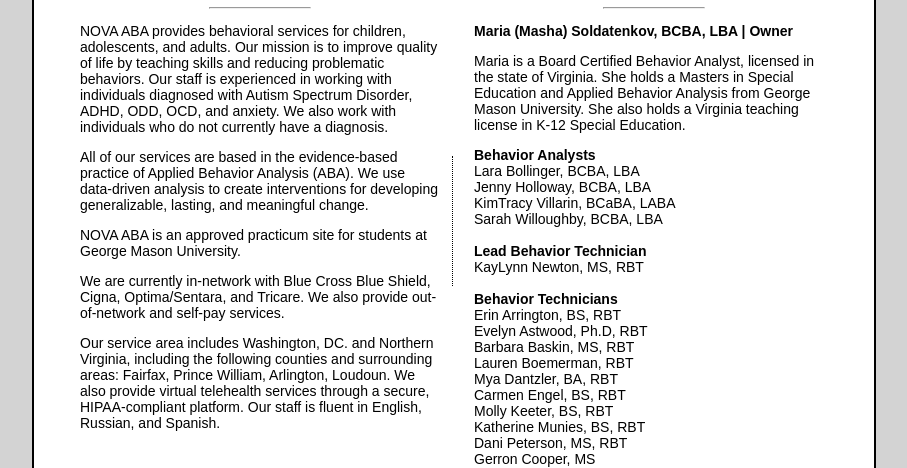
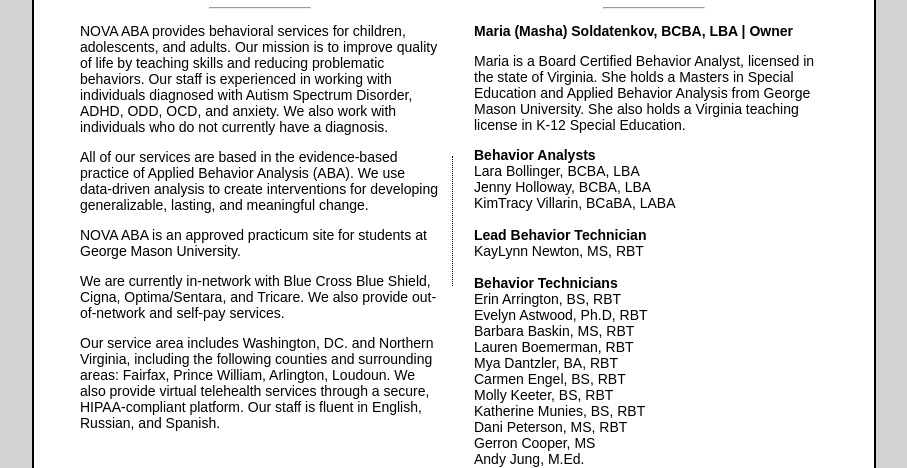
Before and after one commit to nova-aba/nova-aba.github.io, a plain HTML site: page about.html in a window 1280 px wide. Shown: the part 213-681 px from the top of the page, without its empty margins (186-1093 px from the left). Drawn offline with Linux system fonts and the light colour scheme.

Commit message:
Update about.html

```diff
--- a/about.html
+++ b/about.html
@@ -55,8 +55,7 @@
 				<p><b>Behavior Analysts</b><br />
 				Lara Bollinger, BCBA, LBA<br />
 				Jenny Holloway, BCBA, LBA<br />
-				KimTracy Villarin, BCaBA, LABA<br />
-				Sarah Willoughby, BCBA, LBA<br /><br />
+				KimTracy Villarin, BCaBA, LABA<br /><br />
 
 				<b>Lead Behavior Technician</b><br />
 				KayLynn Newton, MS, RBT<br /><br />
```
